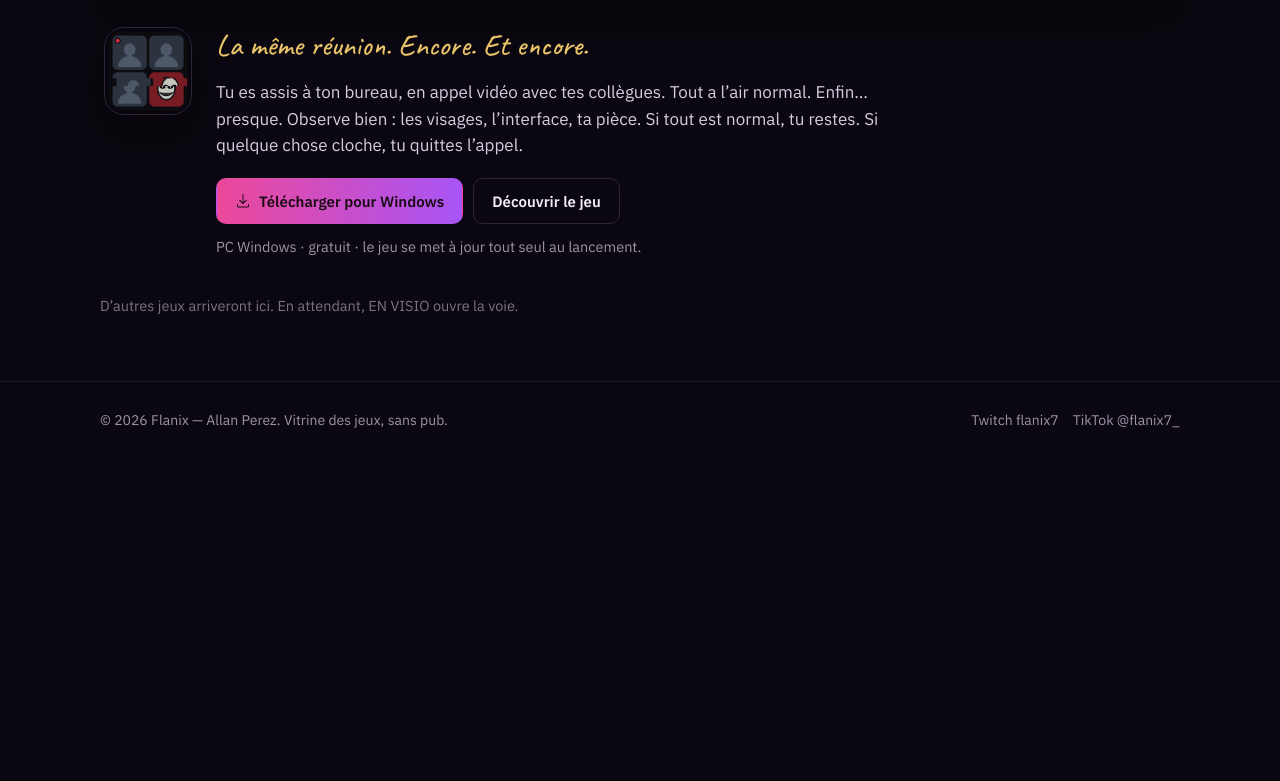
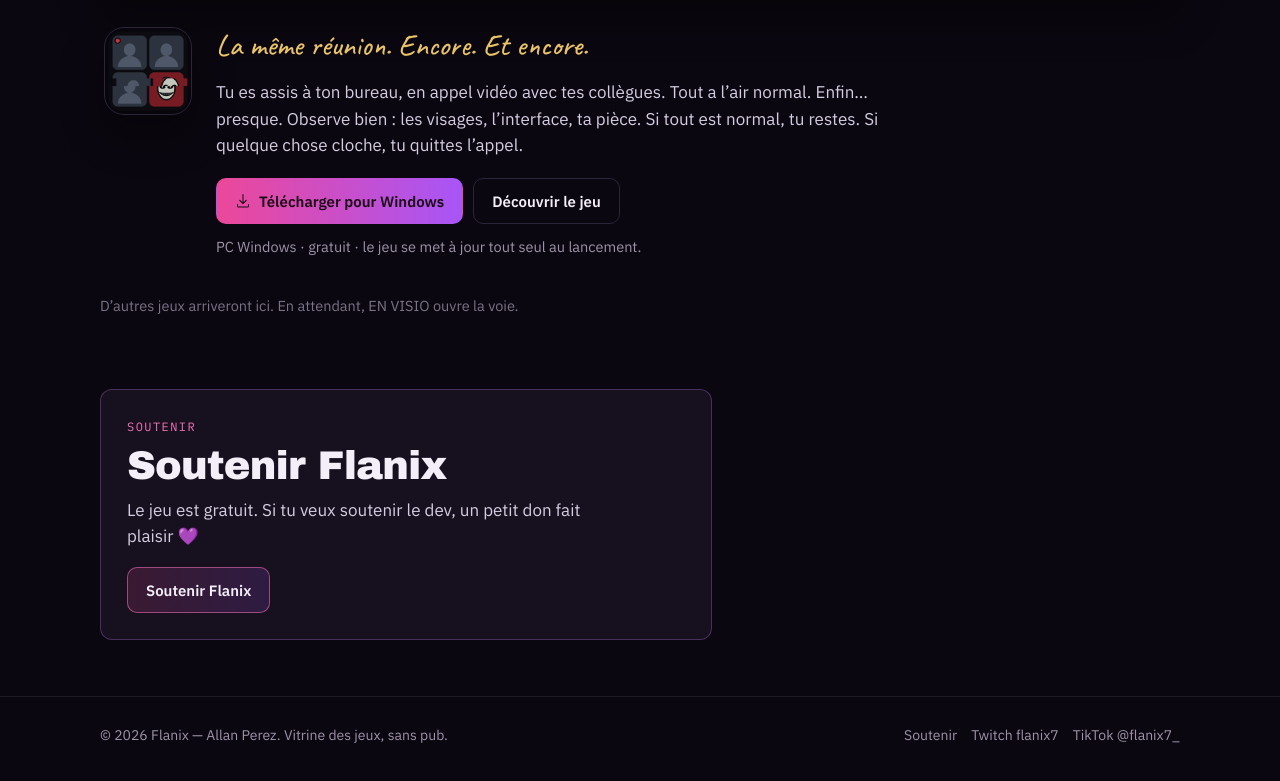
Before and after one commit to Flanix7/flanix7.github.io, a plain HTML site: page index.html in a window 1280 px wide. Shown: the part 998-1779 px from the top of the page. Before the commit the page ends 1470 px from the top, so only its background shows below. Drawn offline with Linux system fonts and the light colour scheme.

Commit message:
Mise à jour du site Flanix Games

```diff
--- a/css/style.css
+++ b/css/style.css
@@ -821,3 +821,37 @@ a.game-card:focus-visible {
   .wordmark { width: min(420px, 100%); }
   .hero { padding: 32px 0 8px; }
 }
+
+
+/* Soutenir Flanix — don optionnel, via Revolut */
+.support-section {
+  padding-top: 8px;
+  padding-bottom: 56px;
+}
+.support-box {
+  background: var(--card);
+  border: 1px solid rgba(192, 132, 252, 0.28);
+  border-radius: var(--radius);
+  padding: 28px 26px 26px;
+  max-width: 36em;
+}
+.support-box h2 {
+  margin-bottom: 10px;
+}
+.support-text {
+  margin: 0 0 18px;
+  color: #d4cce0;
+  max-width: 28em;
+}
+.btn-support {
+  background: transparent;
+  border: 1px solid rgba(244, 114, 182, 0.55);
+  color: var(--text);
+  background-image: linear-gradient(90deg, rgba(236, 72, 153, 0.16), rgba(168, 85, 247, 0.16));
+}
+.btn-support:hover {
+  border-color: rgba(244, 114, 182, 0.9);
+  color: var(--text);
+  filter: brightness(1.08);
+}
+#soutenir { scroll-margin-top: 86px; }
--- a/index.html
+++ b/index.html
@@ -84,12 +84,26 @@
         <p class="coming-note">D’autres jeux arriveront ici. En attendant, EN VISIO ouvre la voie.</p>
       </div>
     </section>
+
+    <section class="section support-section" id="soutenir">
+      <div class="wrap">
+        <div class="support-box">
+          <p class="kicker">Soutenir</p>
+          <h2>Soutenir Flanix</h2>
+          <p class="support-text">Le jeu est gratuit. Si tu veux soutenir le dev, un petit don fait plaisir&nbsp;💜</p>
+          <a class="btn btn-support" href="https://revolut.me/allanperez79" target="_blank" rel="noopener noreferrer">
+            Soutenir Flanix
+          </a>
+        </div>
+      </div>
+    </section>
   </main>
 
   <footer class="site-footer">
     <div class="wrap footer-inner">
       <p>© 2026 Flanix — Allan Perez. Vitrine des jeux, sans pub.</p>
       <nav class="footer-links" aria-label="Réseaux">
+        <a href="#soutenir">Soutenir</a>
         <a href="https://twitch.tv/flanix7" target="_blank" rel="noopener noreferrer">Twitch flanix7</a>
         <a href="https://www.tiktok.com/@flanix7_" target="_blank" rel="noopener noreferrer">TikTok @flanix7_</a>
       </nav>
```
Also changed, not shown: jeux/en-visio.html (+14 -0 lines).
